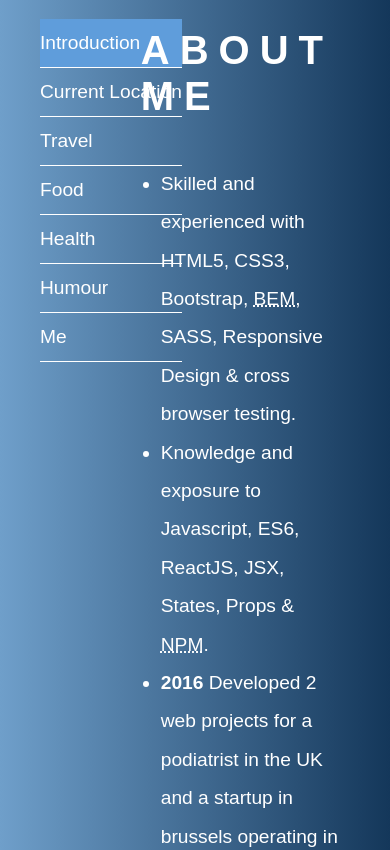
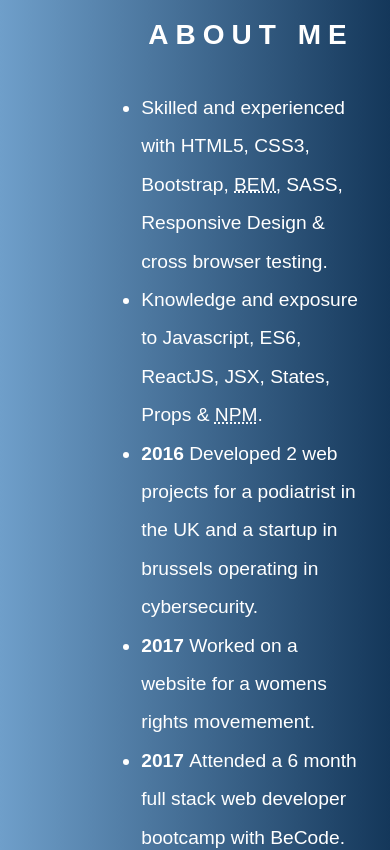
Before and after one commit to salv236/photo-app, a plain HTML site: page index.html in a window 390 px wide. Shown: the top 850 px of the page. Drawn offline with Linux system fonts and the light colour scheme; a web font is replaced by a local one.

Commit message:
added flexbox to heading to

```diff
--- a/index.html
+++ b/index.html
@@ -25,6 +25,9 @@
     <div class="container">
       <nav class="navigation">
         <ul class="navigationItems">
+          <li>
+            <a href="#"> <span class="fas fa-bars" id="hamburger"></span></a>
+          </li>
           <li class="navigationItemsCategory active">
             <a class="navigationListLinks" href="index.html"> Introduction </a>
           </li>
--- a/sass/stylesheets/_heading.scss
+++ b/sass/stylesheets/_heading.scss
@@ -2,15 +2,32 @@
 
 .wrapper {
   margin-left: 4.5em;
+  @include breakpoint-1100px {
+    display: flex;
+    flex-direction: column;
+  }
 
   .wrapper-mainHeading {
     text-transform: uppercase;
     font-size: 2.5em;
     letter-spacing: 0.25em;
+    @include breakpoint-1048px {
+      font-size: 2em;
+    }
+    @include breakpoint-850px {
+      font-size: 1.75em;
+    }
   }
 
   .wrapperParaBottomGap {
     margin-bottom: $marginBottom;
+    font-size: 1.2em;
+    @include breakpoint-1048px {
+      font-size: 1.1em;
+    }
+    @include breakpoint-850px {
+      font-size: 1em;
+    }
   }
 }
 
--- a/sass/stylesheets/_navigation.scss
+++ b/sass/stylesheets/_navigation.scss
@@ -1,26 +1,42 @@
-
 @import 'variables';
 @import 'responsive';
 
 .container {
-    max-width: 75%;
+  max-width: 100%;
+  width: 75%;
   margin: 0 auto;
+  @include breakpoint-1200px {
+    width: 85%;
+  }
 }
 
 //classes for the menu
 .navigation {
   position: fixed;
-    left: 0;
+  left: -2em;
   top: 0;
   height: 100%;
+
+  .fa-bars {
+    display: none;
+  }
 
   .navigationItems {
     line-height: 2.5em;
     font-size: 1.2em;
     list-style: none;
+    @include breakpoint-1100px {
+      font-size: 1em;
+    }
+    @include breakpoint-850px {
+      font-size: 0.9em;
+    }
+    @include breakpoint-640px {
+      display: none;
+    }
   }
   .navigationItemsCategory {
-        border-bottom:$borderBottom;
+    border-bottom: $borderBottom;
     @include transitionBackground();
   }
 
@@ -35,7 +51,16 @@
   }
 
   .active {
-        @extend  .navigationItemsCategory:hover;
+    @extend .navigationItemsCategory:hover;
     transition-timing-function: none;
   }
 }
+
+.fa-bars {
+  @include breakpoint-640px {
+    display: flex;
+    color: #fff;
+    cursor: pointer;
+    margin-right: 0.5em;
+  }
+}
--- a/sass/stylesheets/_responsive.scss
+++ b/sass/stylesheets/_responsive.scss
@@ -1,11 +1,29 @@
-// @mixin tablet-1070px {
-//     @media screen and (max-width: 1070px) {
-//         @content;
-//     }
-// }
+@mixin breakpoint-1200px {
+  @media screen and (max-width: 1200px) {
+    @content;
+  }
+}
 
-// @mixin tablet-1023px {
-//     @media screen and (max-width: 1023px) {
-//         @content;
-//     }
-// }
+@mixin breakpoint-1100px {
+  @media screen and (max-width: 1100px) {
+    @content;
+  }
+}
+
+@mixin breakpoint-1048px {
+  @media screen and (max-width: 1048px) {
+    @content;
+  }
+}
+
+@mixin breakpoint-850px {
+  @media screen and (max-width: 850px) {
+    @content;
+  }
+}
+
+@mixin breakpoint-640px {
+  @media screen and (max-width: 640px) {
+    @content;
+  }
+}
```
Also changed, not shown: health.html (+2 -2 lines), me.html (+17 -1 lines), css/style.css, 1 other file. Lines whose indentation alone changed are shown as unchanged.
